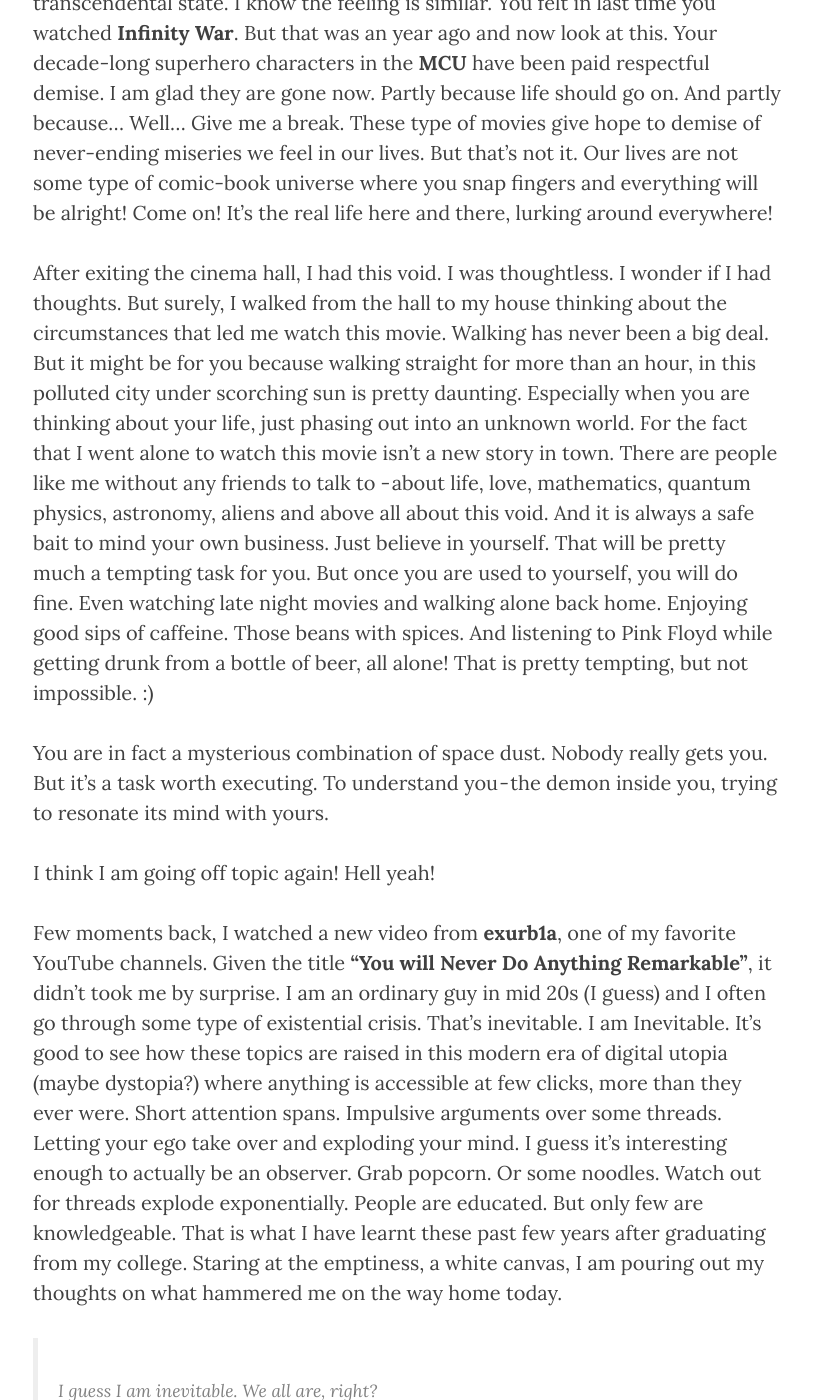
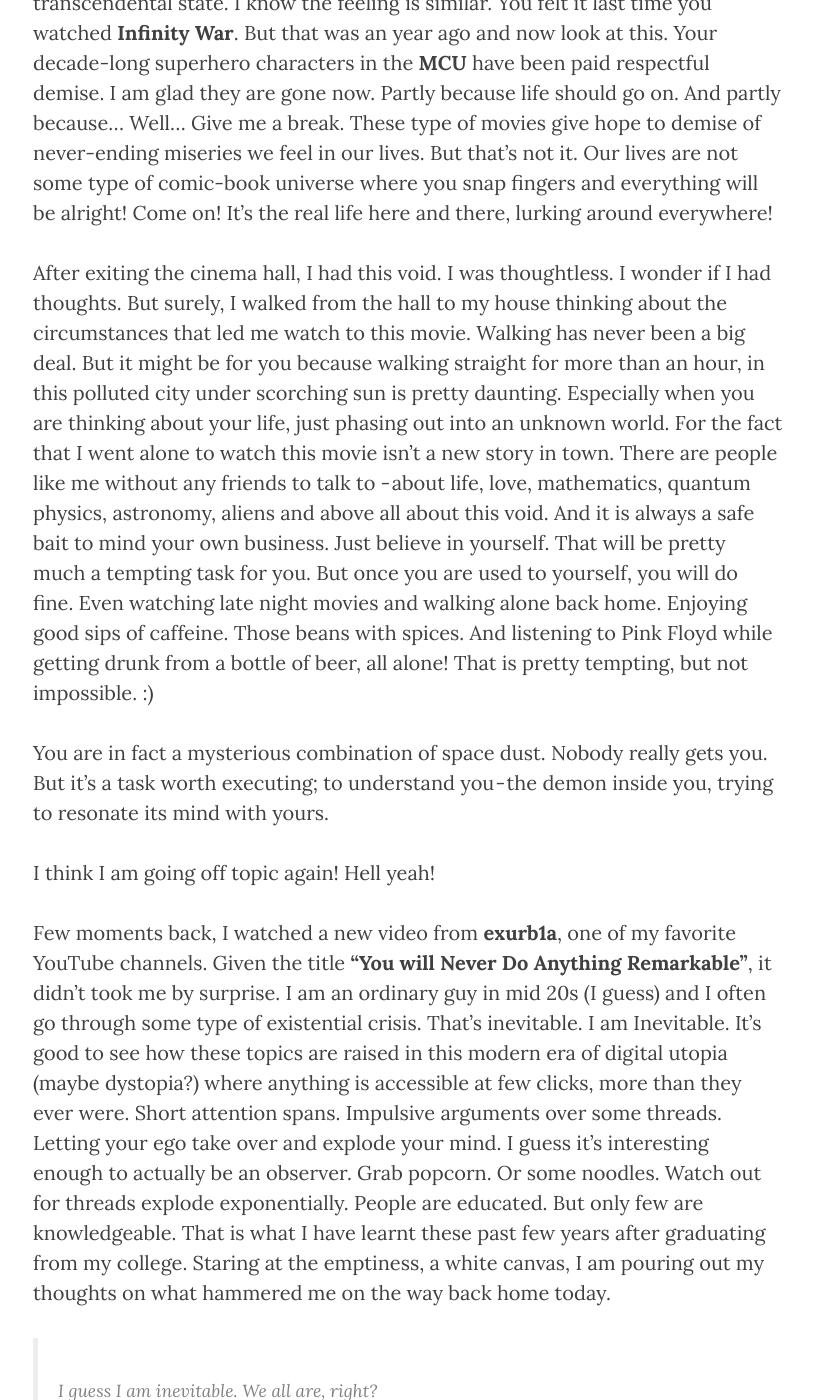
Before and after one commit to NISH1001/NISH1001.github.io, a Jekyll site: the page built from _posts/2019-04-29-temptation.markdown, in a window 1280 px wide and 1400 px high, scrolled down 958 px. Shown: the whole window, without its empty margins (232-1045 px from the left). Built offline with Jekyll 4.4.1, drawn with Linux system fonts in a browser that asks for light colours; nearby versions of some CDN libraries; comment, search, counter and statistics services are not loaded; some of the changed text lies outside the part shown.

Commit message:
Fix type and grammar for the post of April 29, 2019

```diff
--- a/_posts/2019-04-29-temptation.markdown
+++ b/_posts/2019-04-29-temptation.markdown
@@ -15,15 +15,15 @@ header-img: "img/post-headers/2019-04-29-temptation.jpg"
 **"Extraordinary".**
 
 That's all I have to say about this movie. A decade worth of story-telling that connected the dots and gave "respectful" ending.
-The one I like. **Happy-Sad** type of ending is always the best. Because you know nothing is perfect. All the fairy tales we have been told since our long-standing memories from childhood to this moment we are living - they were all attempting to elude us thinking about how happy any life is. Not that I am a sadist, but think about it. Life is "happy-sad". And just like that this movie left me with this feeling. Like waking up from a transcendental state. I know the feeling is similar. You felt in last time you watched **Infinity War**. But that was an year ago and now look at this. Your decade-long superhero characters in the **MCU** have been paid respectful demise. I am glad they are gone now. Partly because life should go on. And partly because… Well… Give me a break. These type of movies give hope to demise of never-ending miseries we feel in our lives. But that's not it. Our lives are not some type of comic-book universe where you snap fingers and everything will be alright! Come on! It's the real life here and there, lurking around everywhere!
+The one I like. **Happy-Sad** type of ending is always the best. Because you know nothing is perfect. All the fairy tales we have been told since our long-standing memories from childhood to this moment we are living - they were all attempting to elude us thinking about how happy any life is. Not that I am a sadist, but think about it. Life is "happy-sad". And just like that this movie left me with this feeling. Like waking up from a transcendental state. I know the feeling is similar. You felt it last time you watched **Infinity War**. But that was an year ago and now look at this. Your decade-long superhero characters in the **MCU** have been paid respectful demise. I am glad they are gone now. Partly because life should go on. And partly because… Well… Give me a break. These type of movies give hope to demise of never-ending miseries we feel in our lives. But that's not it. Our lives are not some type of comic-book universe where you snap fingers and everything will be alright! Come on! It's the real life here and there, lurking around everywhere!
 
-After exiting the cinema hall, I had this void. I was thoughtless. I wonder if I had thoughts. But surely, I walked from the hall to my house thinking about the circumstances that led me watch this movie. Walking has never been a big deal. But it might be for you because walking straight for more than an hour, in this polluted city under scorching sun is pretty daunting. Especially when you are thinking about your life, just phasing out into an unknown world. For the fact that I went alone to watch this movie isn't a new story in town. There are people like me without any friends to talk to - about life, love, mathematics, quantum physics, astronomy, aliens and above all about this void. And it is always a safe bait to mind your own business. Just believe in yourself. That will be pretty much a tempting task for you. But once you are used to yourself, you will do fine. Even watching late night movies and walking alone back home. Enjoying good sips of caffeine. Those beans with spices. And listening to Pink Floyd while getting drunk from a bottle of beer, all alone! That is pretty tempting, but not impossible. :)
+After exiting the cinema hall, I had this void. I was thoughtless. I wonder if I had thoughts. But surely, I walked from the hall to my house thinking about the circumstances that led me watch to this movie. Walking has never been a big deal. But it might be for you because walking straight for more than an hour, in this polluted city under scorching sun is pretty daunting. Especially when you are thinking about your life, just phasing out into an unknown world. For the fact that I went alone to watch this movie isn't a new story in town. There are people like me without any friends to talk to - about life, love, mathematics, quantum physics, astronomy, aliens and above all about this void. And it is always a safe bait to mind your own business. Just believe in yourself. That will be pretty much a tempting task for you. But once you are used to yourself, you will do fine. Even watching late night movies and walking alone back home. Enjoying good sips of caffeine. Those beans with spices. And listening to Pink Floyd while getting drunk from a bottle of beer, all alone! That is pretty tempting, but not impossible. :)
 
 
-You are in fact a mysterious combination of space dust. Nobody really gets you. But it's a task worth executing. To understand you - the demon inside you, trying to resonate its mind with yours.
+You are in fact a mysterious combination of space dust. Nobody really gets you. But it's a task worth executing; to understand you - the demon inside you, trying to resonate its mind with yours.
 
 I think I am going off topic again! Hell yeah!
 
-Few moments back, I watched a new video from **exurb1a**, one of my favorite YouTube channels. Given the title **"You will Never Do Anything Remarkable"**, it didn't took me by surprise. I am an ordinary guy in mid 20s (I guess) and I often go through some type of existential crisis. That's inevitable. I am Inevitable. It's good to see how these topics are raised in this modern era of digital utopia (maybe dystopia?) where anything is accessible at few clicks, more than they ever were. Short attention spans. Impulsive arguments over some threads. Letting your ego take over and exploding your mind. I guess it's interesting enough to actually be an observer. Grab popcorn. Or some noodles. Watch out for threads explode exponentially. People are educated. But only few are knowledgeable. That is what I have learnt these past few years after graduating from my college. Staring at the emptiness, a white canvas, I am pouring out my thoughts on what hammered me on the way home today.
+Few moments back, I watched a new video from **exurb1a**, one of my favorite YouTube channels. Given the title **"You will Never Do Anything Remarkable"**, it didn't took me by surprise. I am an ordinary guy in mid 20s (I guess) and I often go through some type of existential crisis. That's inevitable. I am Inevitable. It's good to see how these topics are raised in this modern era of digital utopia (maybe dystopia?) where anything is accessible at few clicks, more than they ever were. Short attention spans. Impulsive arguments over some threads. Letting your ego take over and explode your mind. I guess it's interesting enough to actually be an observer. Grab popcorn. Or some noodles. Watch out for threads explode exponentially. People are educated. But only few are knowledgeable. That is what I have learnt these past few years after graduating from my college. Staring at the emptiness, a white canvas, I am pouring out my thoughts on what hammered me on the way back home today.
 
 > I guess I am inevitable. We all are, right?
```
Also changed, not shown: other parts of _posts/2019-04-29-temptation.markdown (+1 -1 lines).
